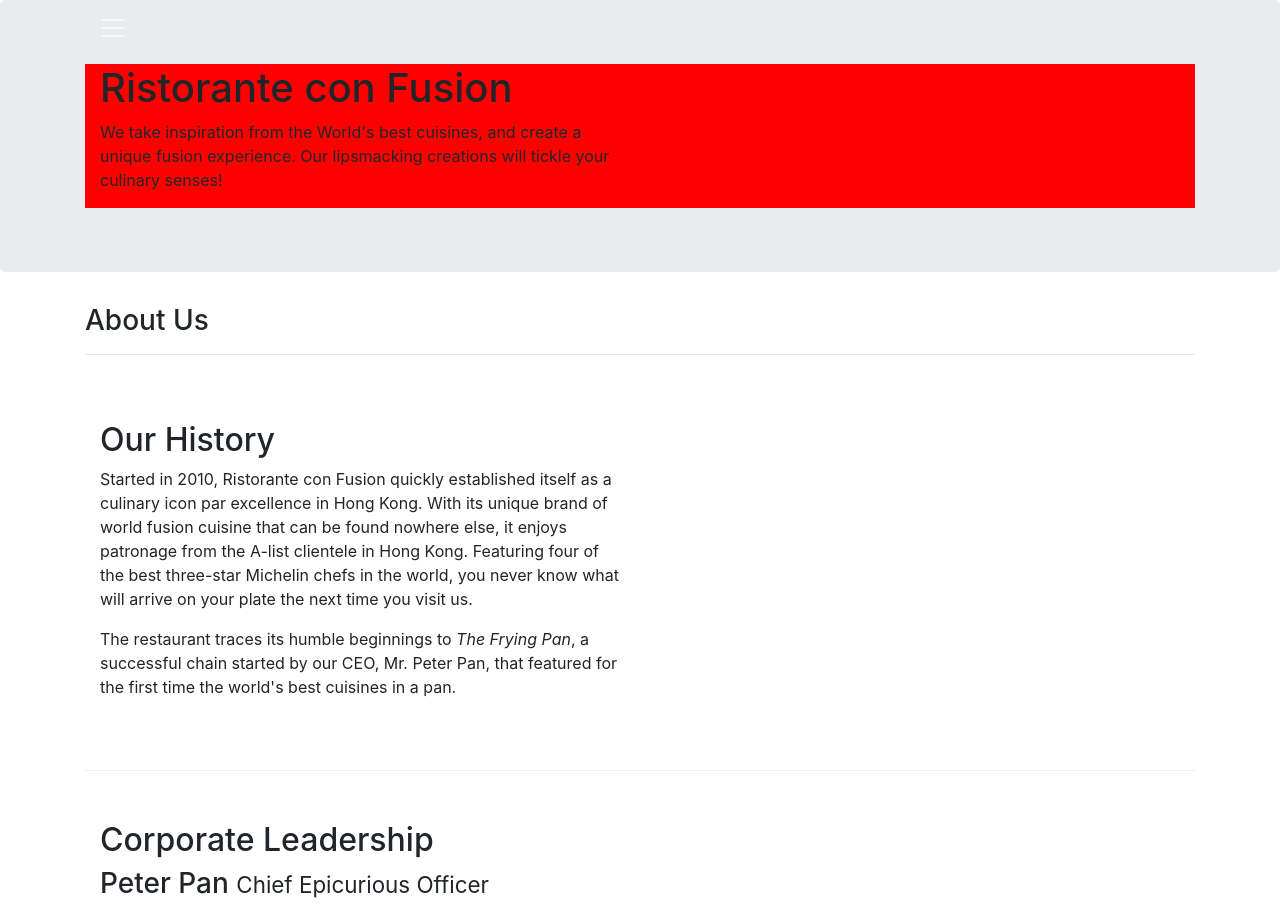
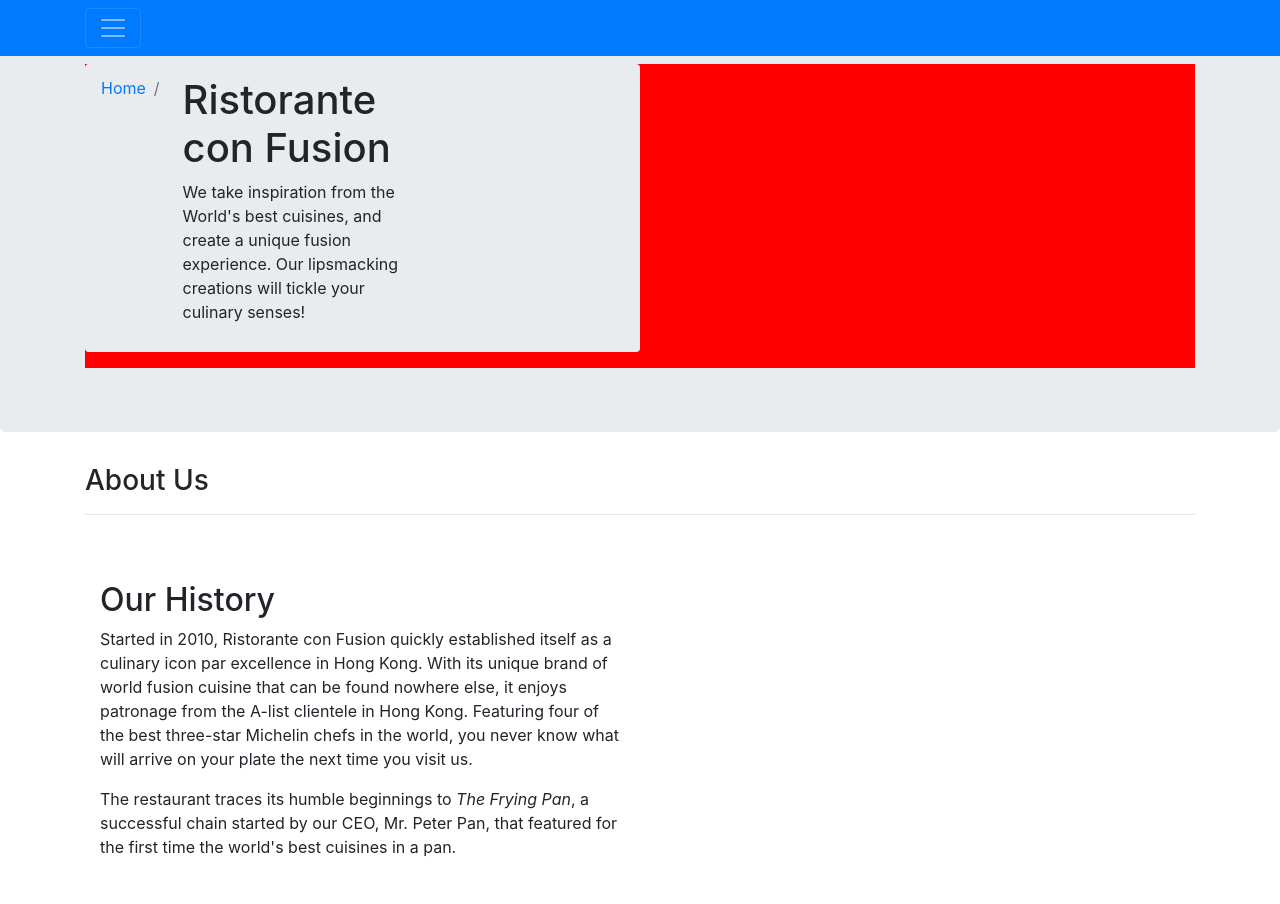
Before and after one commit to ahaardt/bootstrap, a website: page aboutus.html in a window 1280 px wide. Shown: the top 904 px of the page. Drawn offline with nearby package versions, Linux system fonts and the light colour scheme.

Commit message:
Update aboutus.html
Navbar Changes

```diff
--- a/aboutus.html
+++ b/aboutus.html
@@ -13,7 +13,7 @@
 
 <body>
 
-    <nav class ="navbar navbar-dark navbar-exand-sm fixed-top">
+    <nav class ="navbar navbar-dark navbar-exand-sm bg-primary fixed-top">
     <div class ="container">
         <button class="navbar-toggler" type ="button" data-toggle="collapse" data-target ="#Navbar">
             <span class="navbar-toggler-icon"> </span>
@@ -36,6 +36,9 @@
     <header class="jumbotron">
         <div class="container">
             <div class="row row-header">
+                <ol class ="col-12 col-sm-6 breadcrumb">
+                    <li class="breadcrumb-item"><a href="./index.html">Home</a></li>
+                    <li class="breadcrumb-item active"></li>
                 <div class="col-12 col-sm-6">
                     <h1>Ristorante con Fusion</h1>
                     <p>We take inspiration from the World's best cuisines, and create a unique fusion experience. Our lipsmacking creations will tickle your culinary senses!</p>
```
